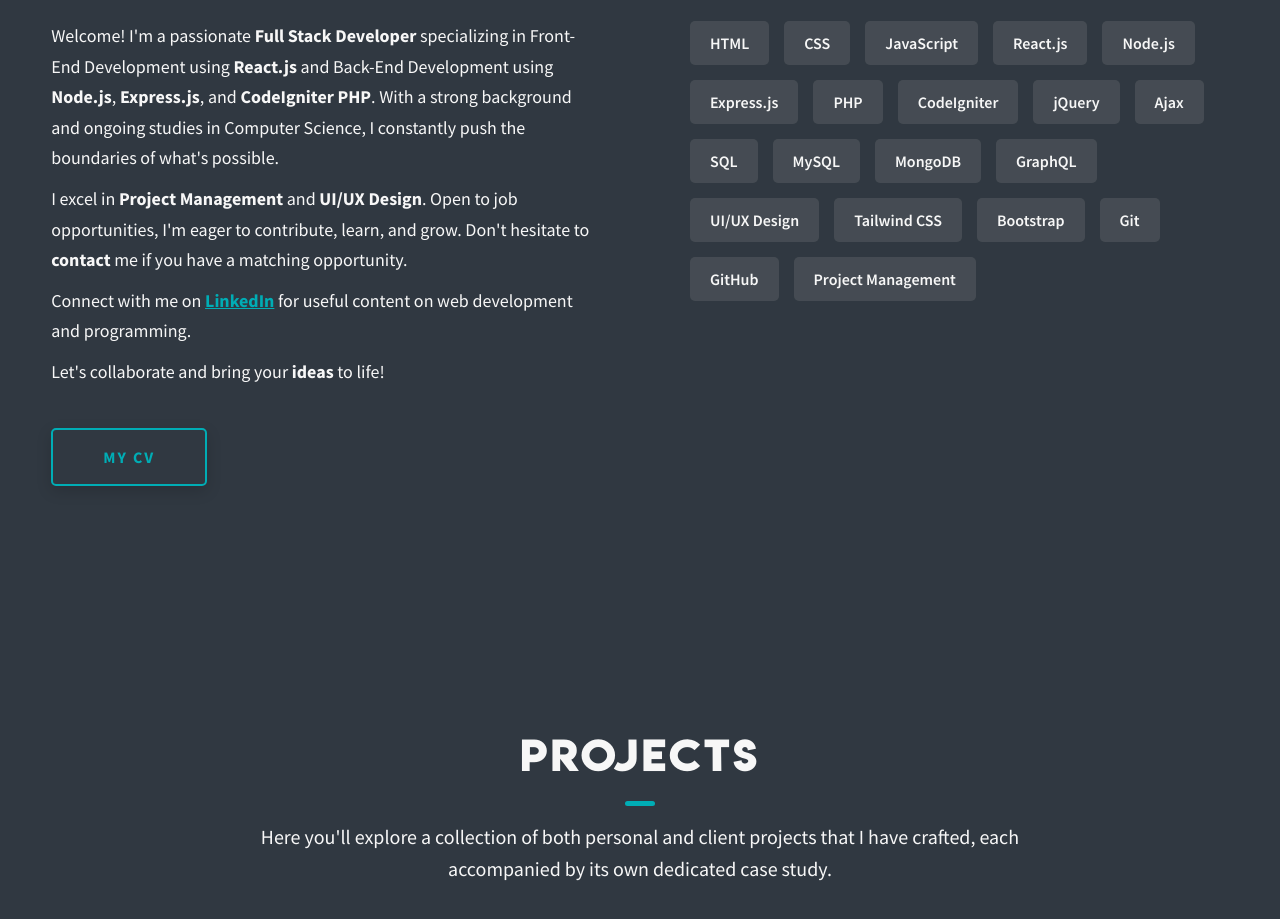
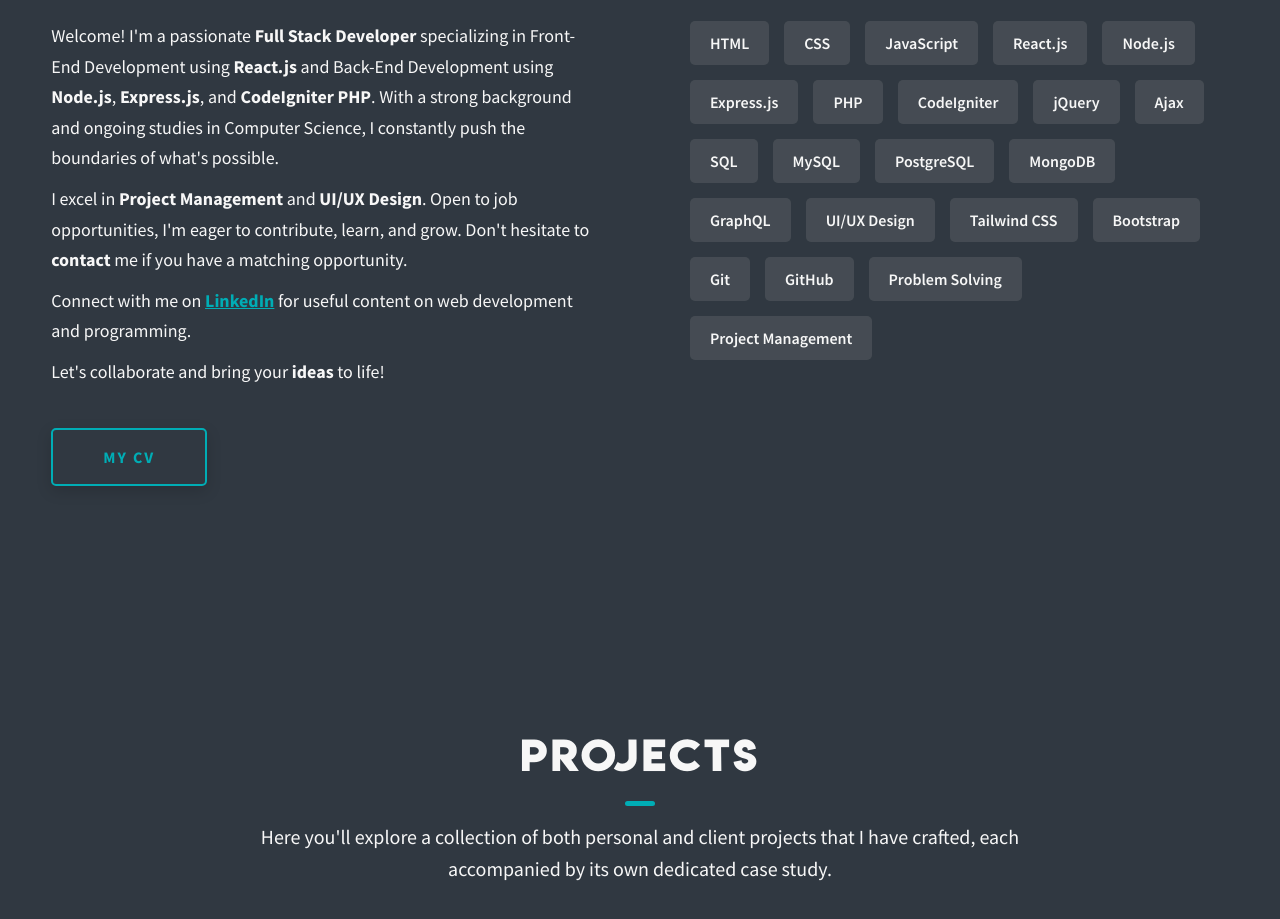
Before and after one commit to takimsry/takimsurya, a React (Create React App) app: page / in a window 1280 px wide. Shown: the part 1220-2139 px from the top of the page. Built offline with nearby package versions, Linux system fonts and the light colour scheme; a web font is replaced by a local one.

Commit message:
skills addition

```diff
--- a/src/components/Dashboard/About.jsx
+++ b/src/components/Dashboard/About.jsx
@@ -46,6 +46,7 @@
               <div className="skills__skill">Ajax</div>
               <div className="skills__skill">SQL</div>
               <div className="skills__skill">MySQL</div>
+              <div className="skills__skill">PostgreSQL</div>
               <div className="skills__skill">MongoDB</div>
               <div className="skills__skill">GraphQL</div>
               <div className="skills__skill">UI/UX Design</div>
@@ -53,6 +54,7 @@
               <div className="skills__skill">Bootstrap</div>
               <div className="skills__skill">Git</div>
               <div className="skills__skill">GitHub</div>
+              <div className="skills__skill">Problem Solving</div>
               <div className="skills__skill">Project Management</div>
             </div>
           </div>
```
